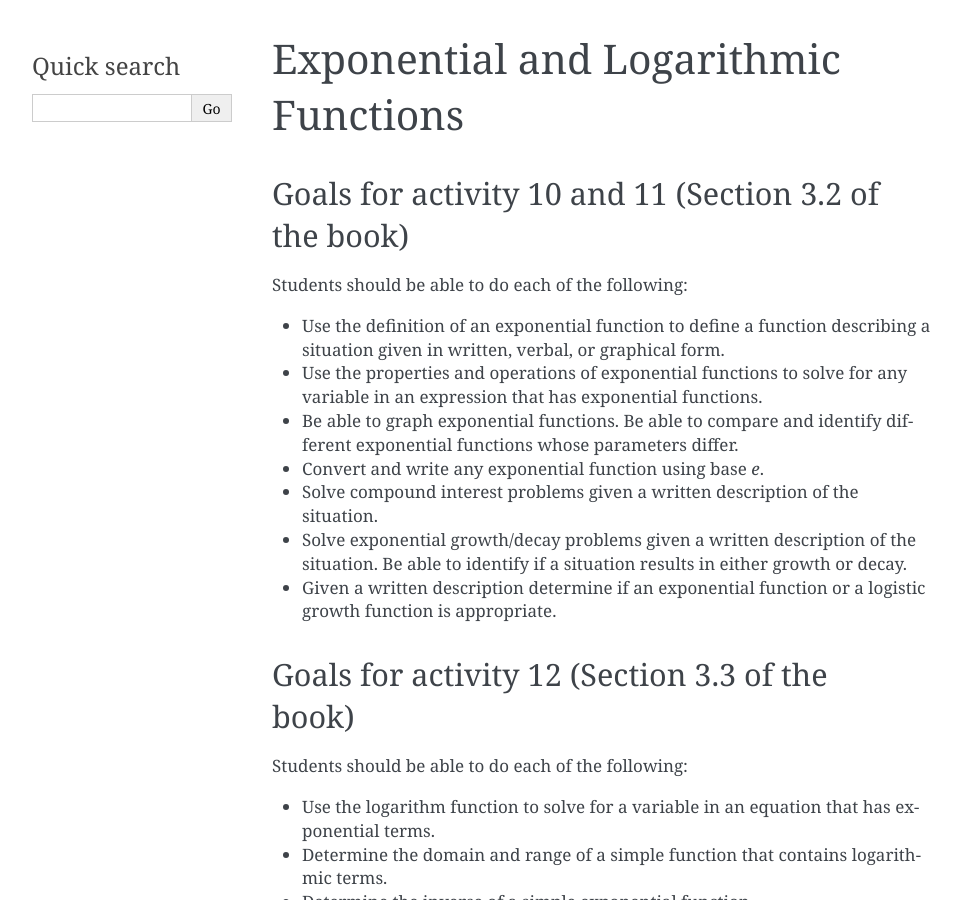
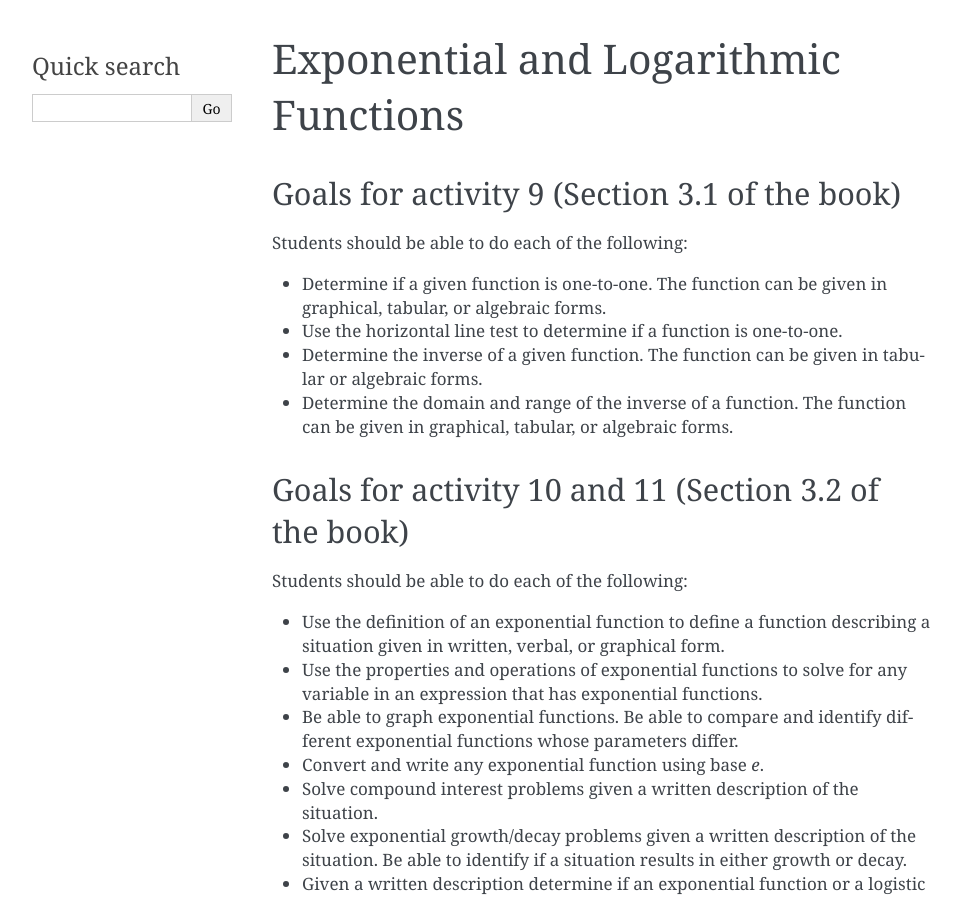
Before and after one commit to KellyBlack/Precalculus, a Sphinx documentation site: the page built from Secondary/documentation/source/exponentials.rst, in a window 1280 px wide and 900 px high. Shown: the whole window, without its empty margins (148-1109 px from the left). Built offline with Sphinx 7.4.7, drawn with Linux system fonts in a browser that asks for light colours.

```diff
--- a/Secondary/documentation/source/exponentials.rst
+++ b/Secondary/documentation/source/exponentials.rst
@@ -2,6 +2,21 @@
 
 Exponential and Logarithmic Functions
 ---------------------------------------
+
+Goals for activity 9 (Section 3.1 of the book)
+^^^^^^^^^^^^^^^^^^^^^^^^^^^^^^^^^^^^^^^^^^^^^^^^^^
+
+Students should be able to do each of the following:
+
+* Determine if a given function is one-to-one. The function can be given in graphical, tabular, or algebraic forms.
+
+* Use the horizontal line test to determine if a function is one-to-one.
+
+* Determine the inverse of a given function. The function can be given in tabular or algebraic forms.
+
+* Determine the domain and range of the inverse of a function. The function can be given in graphical, tabular, or algebraic forms.
+
+
 
 Goals for activity 10 and 11 (Section 3.2 of the book)
 ^^^^^^^^^^^^^^^^^^^^^^^^^^^^^^^^^^^^^^^^^^^^^^^^^^^^^^^^^
```
Also changed, not shown: Secondary/documentation/source/polynomials.rst (+7 -15 lines).
